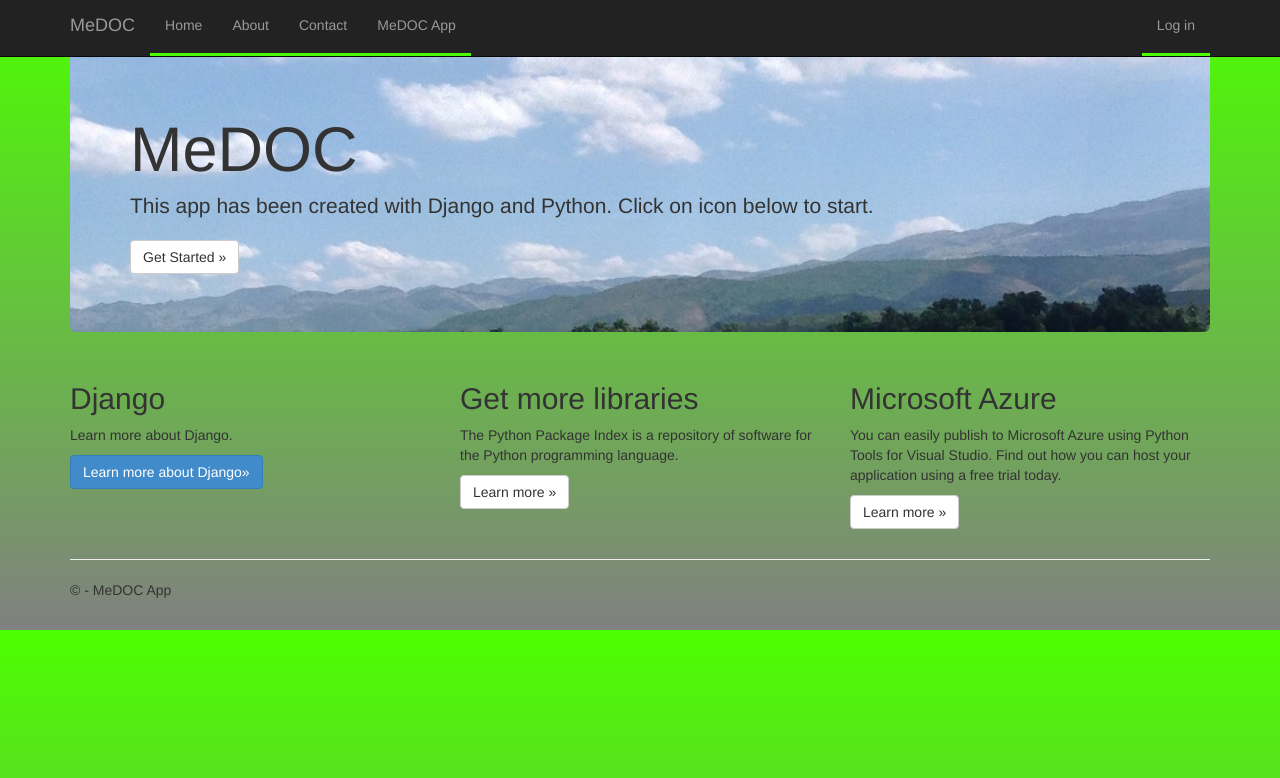
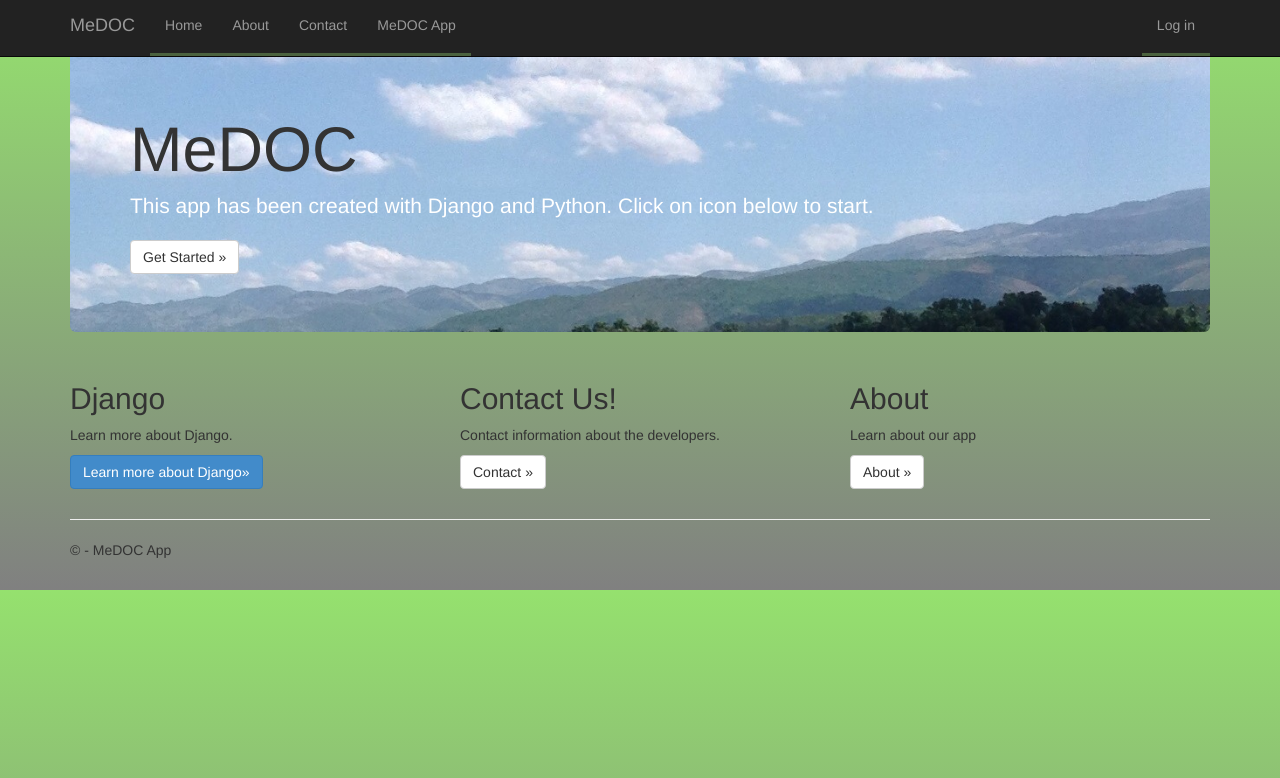
Before and after one commit to AlexandreSeb97/medoc, a Django app: template app/templates/app/index.html in a window 1280 px wide. Shown: the top 778 px of the page. Run offline with Django 3.2, Linux system fonts and the light colour scheme; the template is opened without the code that fills it, so the values that code supplies are empty; some libraries are stand-ins or nearby versions.

Commit message:
make it better

```diff
--- a/app/static/app/content/site.css
+++ b/app/static/app/content/site.css
@@ -1,16 +1,21 @@
 body {
     padding-top: 50px;
     padding-bottom: 20px;
-    background-color: rgb(76, 255, 0);
-    background-image: linear-gradient( rgb(76, 255, 0), #808080);
+    background-color: rgb(149, 225, 110);
+    background-image: linear-gradient( rgb(149, 225, 110), #808080);
 }
 
 .nav {
   padding-left: 0;
   margin-bottom: 0;
   list-style: none;
-  border-bottom: 3px solid rgb(76,255,0);
+  border-bottom: 3px solid rgba(89, 121, 73, 0.74);
   padding-bottom: 3px;
+}
+
+.lead
+{
+    color: white;
 }
 
 .jumbotron {
--- a/app/templates/app/index.html
+++ b/app/templates/app/index.html
@@ -20,14 +20,14 @@
 
     </div>
     <div class="col-md-4">
-        <h2>Get more libraries</h2>
-        <p>The Python Package Index is a repository of software for the Python programming language.</p>
-        <p><a class="btn btn-default" href="https://pypi.python.org/pypi">Learn more &raquo;</a></p>
+        <h2>Contact Us!</h2>
+        <p>Contact information about the developers.</p>
+        <p><a class="btn btn-default" href="{% url 'contact' %}">Contact &raquo;</a></p>
     </div>
     <div class="col-md-4">
-        <h2>Microsoft Azure</h2>
-        <p>You can easily publish to Microsoft Azure using Python Tools for Visual Studio. Find out how you can host your application using a free trial today.</p>
-        <p><a class="btn btn-default" href="http://azure.microsoft.com">Learn more &raquo;</a></p>
+        <h2>About</h2>
+        <p>Learn about our app</p>
+        <p><a class="btn btn-default" href="{% url 'about' %}">About &raquo;</a></p>
     </div>
 </div>
 
```
Also changed, not shown: 1 other file.
